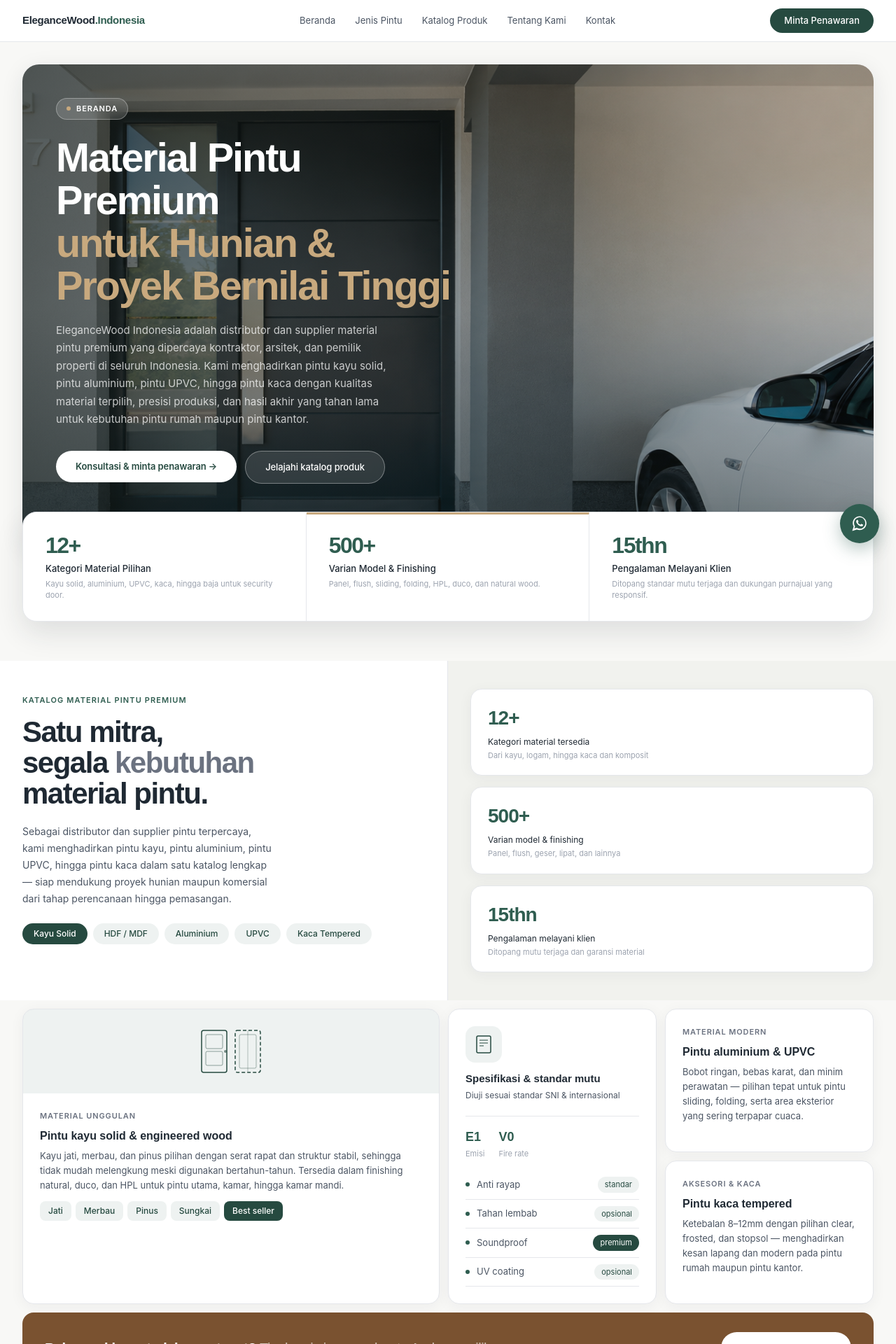
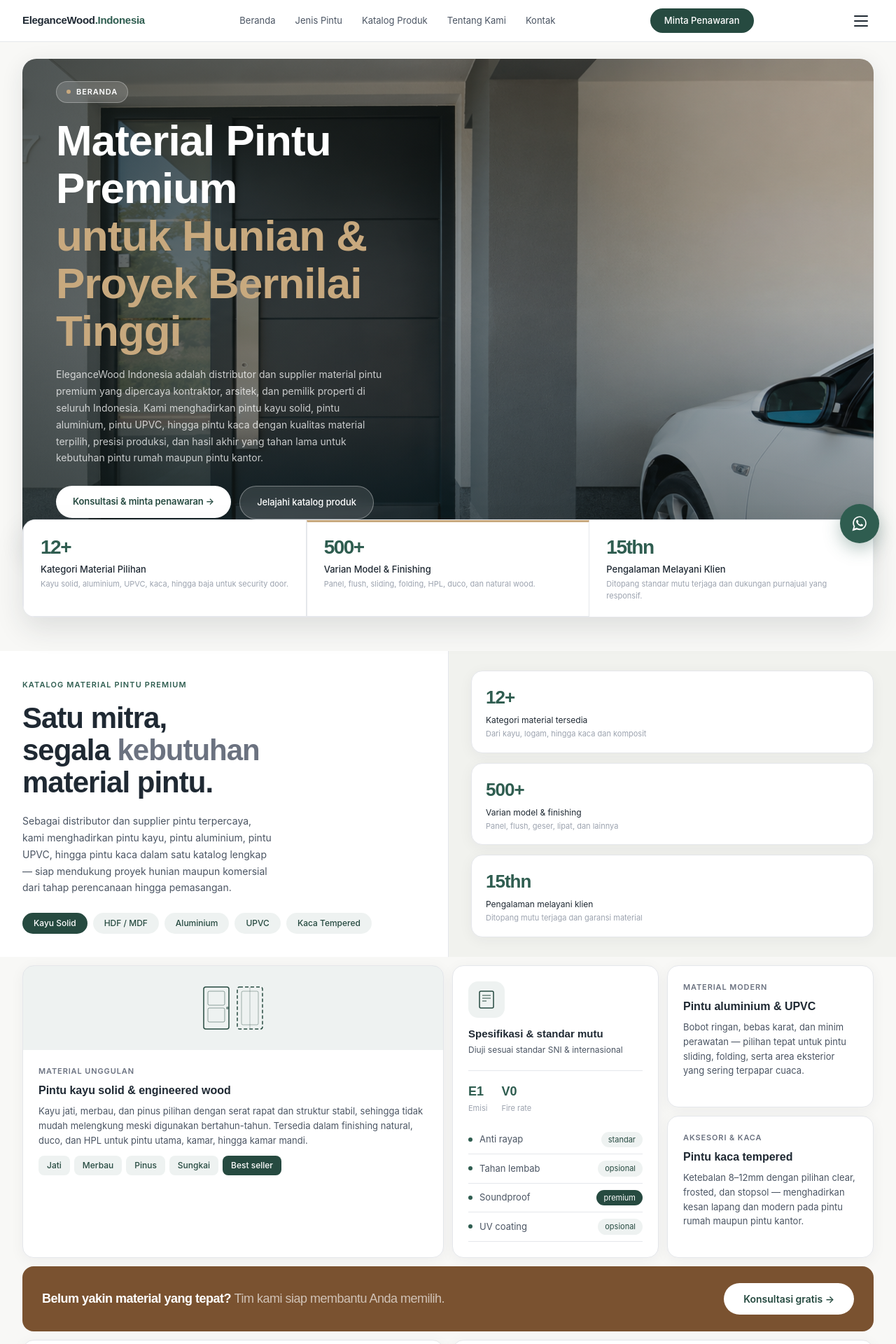
Before and after one commit to kipliybatis123-alt/PROJECT, a React (Vite) app: page / in a window 1280 px wide. Shown: the top 1920 px of the page at 70% size. Built offline with nearby package versions, Linux system fonts and the light colour scheme.

Commit message:
Add files via upload

```diff
--- a/src/components/DashboardMockup.jsx
+++ b/src/components/DashboardMockup.jsx
@@ -20,16 +20,19 @@ const cardShadow = "0 4px 20px rgba(31,41,51,0.05)";
 
 const DashboardMockup = () => {
   return (
-    <div style={{ fontFamily: c.fontBody, background: c.bg, paddingBottom: "48px" }}>
+    <div style={{ fontFamily: c.fontBody, background: c.bg, paddingBottom: "40px" }}>
 
       {/* Hero */}
-      <div style={{ display: "grid", gridTemplateColumns: "1fr 1fr", minHeight: "380px" }}>
-        <div style={{ padding: "48px 40px 40px 32px", background: c.surface, borderRight: `0.5px solid ${c.border}`, display: "flex", flexDirection: "column", justifyContent: "space-between" }}>
+      <div className="grid grid-cols-1 md:grid-cols-2">
+        <div
+          className="px-5 sm:px-6 lg:px-8"
+          style={{ paddingTop: "40px", paddingBottom: "32px", background: c.surface, borderRight: "none", display: "flex", flexDirection: "column", justifyContent: "space-between" }}
+        >
           <div>
             <p style={{ fontSize: "11px", fontWeight: 600, letterSpacing: "0.1em", color: c.primary, textTransform: "uppercase", marginBottom: "16px" }}>
               Katalog Material Pintu Premium
             </p>
-            <h1 style={{ fontFamily: c.fontHeading, fontSize: "clamp(28px, 4vw, 42px)", fontWeight: 700, lineHeight: 1.05, letterSpacing: "-1.5px", color: c.heading, margin: 0 }}>
+            <h1 style={{ fontFamily: c.fontHeading, fontSize: "clamp(26px, 5vw, 42px)", fontWeight: 700, lineHeight: 1.1, letterSpacing: "-1px", color: c.heading, margin: 0 }}>
               Satu mitra,<br />segala <span style={{ color: c.muted }}>kebutuhan</span><br />material pintu.
             </h1>
             <p style={{ fontSize: "14px", color: c.body, lineHeight: 1.7, marginTop: "20px", maxWidth: "360px" }}>
@@ -55,14 +58,17 @@ const DashboardMockup = () => {
           </div>
         </div>
 
-        <div style={{ padding: "40px 32px", background: c.bgAlt, display: "flex", flexDirection: "column", justifyContent: "center", gap: "16px" }}>
+        <div
+          className="px-5 sm:px-6 lg:px-8 border-t md:border-t-0 md:border-l"
+          style={{ paddingTop: "28px", paddingBottom: "28px", background: c.bgAlt, display: "flex", flexDirection: "column", justifyContent: "center", gap: "14px", borderColor: c.border }}
+        >
           {[
             { val: "12+", label: "Kategori material tersedia", sub: "Dari kayu, logam, hingga kaca dan komposit" },
             { val: "500+", label: "Varian model & finishing", sub: "Panel, flush, geser, lipat, dan lainnya" },
             { val: "15thn", label: "Pengalaman melayani klien", sub: "Ditopang mutu terjaga dan garansi material" },
           ].map(({ val, label, sub }) => (
-            <div key={val} style={{ background: c.surface, borderRadius: "16px", padding: "20px 24px", border: `0.5px solid ${c.border}`, boxShadow: cardShadow }}>
-              <div style={{ fontFamily: c.fontHeading, fontSize: "28px", fontWeight: 700, color: c.primary, letterSpacing: "-1px" }}>{val}</div>
+            <div key={val} style={{ background: c.surface, borderRadius: "16px", padding: "18px 20px", border: `0.5px solid ${c.border}`, boxShadow: cardShadow }}>
+              <div style={{ fontFamily: c.fontHeading, fontSize: "26px", fontWeight: 700, color: c.primary, letterSpacing: "-1px" }}>{val}</div>
               <div style={{ fontSize: "12px", color: c.heading, marginTop: "4px" }}>{label}</div>
               <div style={{ fontSize: "11px", color: c.faint, marginTop: "2px" }}>{sub}</div>
             </div>
@@ -71,10 +77,10 @@ const DashboardMockup = () => {
       </div>
 
       {/* Card Grid */}
-      <div style={{ display: "grid", gridTemplateColumns: "2fr 1fr 1fr", gap: "12px", padding: "12px 32px 0" }}>
+      <div className="grid grid-cols-1 md:grid-cols-4 px-4 sm:px-6 lg:px-8" style={{ gap: "12px", paddingTop: "12px" }}>
 
         {/* Card Utama */}
-        <div style={{ background: c.surface, borderRadius: "16px", border: `0.5px solid ${c.border}`, overflow: "hidden", boxShadow: cardShadow }}>
+        <div className="md:col-span-2" style={{ background: c.surface, borderRadius: "16px", border: `0.5px solid ${c.border}`, overflow: "hidden", boxShadow: cardShadow }}>
           <div style={{ height: "120px", background: c.tint, display: "flex", alignItems: "center", justifyContent: "center" }}>
             <svg width="100" height="72" viewBox="0 0 100 72" fill="none" xmlns="http://www.w3.org/2000/svg">
               <rect x="8" y="6" width="36" height="60" rx="3" stroke={c.primaryDark} strokeWidth="1.5" fill="none" />
@@ -86,7 +92,7 @@ const DashboardMockup = () => {
               <line x1="74" y1="6" x2="74" y2="66" stroke={c.primaryDark} strokeWidth="0.8" opacity="0.4" />
             </svg>
           </div>
-          <div style={{ padding: "24px" }}>
+          <div style={{ padding: "22px" }}>
             <p style={{ fontSize: "11px", fontWeight: 600, color: c.muted, letterSpacing: "0.08em", textTransform: "uppercase", marginBottom: "10px" }}>Material unggulan</p>
             <p style={{ fontFamily: c.fontHeading, fontSize: "16px", fontWeight: 700, color: c.heading, lineHeight: 1.3 }}>Pintu kayu solid & engineered wood</p>
             <p style={{ fontSize: "13px", color: c.body, lineHeight: 1.6, marginTop: "8px" }}>
@@ -102,7 +108,7 @@ const DashboardMockup = () => {
         </div>
 
         {/* Profile / Spesifikasi Card */}
-        <div style={{ background: c.surface, borderRadius: "16px", border: `0.5px solid ${c.border}`, padding: "24px", boxShadow: cardShadow }}>
+        <div className="md:col-span-1" style={{ background: c.surface, borderRadius: "16px", border: `0.5px solid ${c.border}`, padding: "22px", boxShadow: cardShadow }}>
           <div style={{ width: "52px", height: "52px", borderRadius: "14px", background: c.tint, display: "flex", alignItems: "center", justifyContent: "center" }}>
             <svg width="28" height="28" viewBox="0 0 28 28" fill="none" xmlns="http://www.w3.org/2000/svg">
               <rect x="4" y="2" width="20" height="24" rx="2" stroke={c.primaryDark} strokeWidth="1.5" fill="none" />
@@ -140,13 +146,13 @@ const DashboardMockup = () => {
         </div>
 
         {/* 2 Card Kecil */}
-        <div style={{ display: "flex", flexDirection: "column", gap: "12px" }}>
-          <div style={{ background: c.surface, borderRadius: "16px", border: `0.5px solid ${c.border}`, padding: "24px", flex: 1, boxShadow: cardShadow }}>
+        <div className="md:col-span-1 flex flex-col" style={{ gap: "12px" }}>
+          <div style={{ background: c.surface, borderRadius: "16px", border: `0.5px solid ${c.border}`, padding: "22px", flex: 1, boxShadow: cardShadow }}>
             <p style={{ fontSize: "11px", fontWeight: 600, color: c.muted, letterSpacing: "0.08em", textTransform: "uppercase", marginBottom: "10px" }}>Material modern</p>
             <p style={{ fontFamily: c.fontHeading, fontSize: "16px", fontWeight: 700, color: c.heading, lineHeight: 1.3 }}>Pintu aluminium & UPVC</p>
             <p style={{ fontSize: "13px", color: c.body, lineHeight: 1.6, marginTop: "8px" }}>Bobot ringan, bebas karat, dan minim perawatan — pilihan tepat untuk pintu sliding, folding, serta area eksterior yang sering terpapar cuaca.</p>
           </div>
-          <div style={{ background: c.surface, borderRadius: "16px", border: `0.5px solid ${c.border}`, padding: "24px", flex: 1, boxShadow: cardShadow }}>
+          <div style={{ background: c.surface, borderRadius: "16px", border: `0.5px solid ${c.border}`, padding: "22px", flex: 1, boxShadow: cardShadow }}>
             <p style={{ fontSize: "11px", fontWeight: 600, color: c.muted, letterSpacing: "0.08em", textTransform: "uppercase", marginBottom: "10px" }}>Aksesori & kaca</p>
             <p style={{ fontFamily: c.fontHeading, fontSize: "16px", fontWeight: 700, color: c.heading, lineHeight: 1.3 }}>Pintu kaca tempered</p>
             <p style={{ fontSize: "13px", color: c.body, lineHeight: 1.6, marginTop: "8px" }}>Ketebalan 8–12mm dengan pilihan clear, frosted, dan stopsol — menghadirkan kesan lapang dan modern pada pintu rumah maupun pintu kantor.</p>
@@ -155,18 +161,24 @@ const DashboardMockup = () => {
       </div>
 
       {/* CTA Strip */}
-      <div style={{ margin: "12px 32px 0", background: c.secondary, borderRadius: "16px", padding: "28px 32px", display: "flex", alignItems: "center", justifyContent: "space-between" }}>
-        <p style={{ fontFamily: c.fontHeading, fontSize: "20px", fontWeight: 700, color: "#fff", letterSpacing: "-0.5px" }}>
+      <div
+        className="mx-4 sm:mx-6 lg:mx-8 flex flex-col sm:flex-row sm:items-center sm:justify-between"
+        style={{ marginTop: "12px", background: c.secondary, borderRadius: "16px", padding: "24px 28px", gap: "16px" }}
+      >
+        <p style={{ fontFamily: c.fontHeading, fontSize: "18px", fontWeight: 700, color: "#fff", letterSpacing: "-0.5px" }}>
           Belum yakin material yang tepat? <span style={{ color: "rgba(255,255,255,0.65)", fontWeight: 500 }}>Tim kami siap membantu Anda memilih.</span>
         </p>
-        <button style={{ background: "#fff", color: c.primaryDark, border: "none", borderRadius: "24px", padding: "12px 28px", fontSize: "14px", fontFamily: c.fontBody, fontWeight: 600, cursor: "pointer", whiteSpace: "nowrap" }}>
+        <button
+          className="w-full sm:w-auto"
+          style={{ background: "#fff", color: c.primaryDark, border: "none", borderRadius: "24px", padding: "12px 28px", fontSize: "14px", fontFamily: c.fontBody, fontWeight: 600, cursor: "pointer", whiteSpace: "nowrap" }}
+        >
           Konsultasi gratis →
         </button>
       </div>
 
       {/* Bottom Row */}
-      <div style={{ display: "grid", gridTemplateColumns: "1fr 1fr", gap: "12px", padding: "12px 32px 0" }}>
-        <div style={{ background: c.surface, borderRadius: "16px", border: `0.5px solid ${c.border}`, padding: "24px", boxShadow: cardShadow }}>
+      <div className="grid grid-cols-1 md:grid-cols-2 px-4 sm:px-6 lg:px-8" style={{ gap: "12px", paddingTop: "12px" }}>
+        <div style={{ background: c.surface, borderRadius: "16px", border: `0.5px solid ${c.border}`, padding: "22px", boxShadow: cardShadow }}>
           <p style={{ fontSize: "11px", fontWeight: 600, color: c.muted, letterSpacing: "0.08em", textTransform: "uppercase", marginBottom: "10px" }}>Jenis pintu tersedia</p>
           {["Pintu panel kayu solid", "Pintu flush HDF / MDF", "Pintu geser (sliding)", "Pintu lipat (folding)", "Pintu baja & security door", "Pintu kaca frameless"].map((item) => (
             <div key={item} style={{ display: "flex", alignItems: "center", gap: "10px", fontSize: "13px", color: c.body, padding: "9px 0", borderBottom: `0.5px solid ${c.border}` }}>
@@ -175,7 +187,7 @@ const DashboardMockup = () => {
             </div>
           ))}
         </div>
-        <div style={{ background: c.surface, borderRadius: "16px", border: `0.5px solid ${c.border}`, padding: "24px", boxShadow: cardShadow }}>
+        <div style={{ background: c.surface, borderRadius: "16px", border: `0.5px solid ${c.border}`, padding: "22px", boxShadow: cardShadow }}>
           <p style={{ fontSize: "11px", fontWeight: 600, color: c.muted, letterSpacing: "0.08em", textTransform: "uppercase", marginBottom: "10px" }}>Testimoni Klien</p>
           <p style={{ fontSize: "14px", color: c.body, fontWeight: 400, lineHeight: 1.6, marginTop: "4px" }}>
             "Kami sudah tiga tahun memakai pintu kayu jati dari EleganceWood untuk proyek perumahan, dan hasil finishing duco-nya masih rapi sampai sekarang. Pengirimannya juga tepat waktu."
--- a/src/components/Hero.jsx
+++ b/src/components/Hero.jsx
@@ -23,13 +23,13 @@ const Hero = () => {
       {/* ═══════════════════════════════════════════
           HERO UTAMA — full-width image + teks overlay
       ═══════════════════════════════════════════ */}
-      <div style={{ padding: "32px 32px 0" }}>
+      <div className="px-4 sm:px-6 lg:px-8" style={{ paddingTop: "24px" }}>
         <div
+          className="min-h-[440px] sm:min-h-[520px] lg:min-h-[600px]"
           style={{
             position: "relative",
-            borderRadius: "24px",
+            borderRadius: "20px",
             overflow: "hidden",
-            minHeight: "600px",
             display: "flex",
             alignItems: "flex-end",
             boxShadow: "0 8px 32px rgba(31,41,51,0.10)",
@@ -72,10 +72,12 @@ const Hero = () => {
 
           {/* ── Konten Teks Kiri ── */}
           <div
+            className="px-5 sm:px-8 lg:px-12"
             style={{
               position: "relative",
               zIndex: 2,
-              padding: "48px 48px 96px",
+              paddingTop: "32px",
+              paddingBottom: "56px",
               maxWidth: "660px",
             }}
           >
@@ -87,7 +89,7 @@ const Hero = () => {
                 backdropFilter: "blur(8px)",
                 border: "0.5px solid rgba(255,255,255,0.3)",
                 borderRadius: "20px", padding: "6px 14px",
-                marginBottom: "24px",
+                marginBottom: "20px",
               }}
             >
               <span style={{ width: "6px", height: "6px", borderRadius: "50%", background: c.accent, display: "inline-block" }} />
@@ -100,12 +102,12 @@ const Hero = () => {
             <h1
               style={{
                 fontFamily: c.fontHeading,
-                fontSize: "clamp(32px, 4.5vw, 62px)",
+                fontSize: "clamp(28px, 6vw, 62px)",
                 fontWeight: 700,
-                lineHeight: 1.06,
-                letterSpacing: "-2px",
+                lineHeight: 1.1,
+                letterSpacing: "-1px",
                 color: "#fff",
-                margin: "0 0 20px",
+                margin: "0 0 16px",
               }}
             >
               Material Pintu Premium<br />
@@ -115,11 +117,11 @@ const Hero = () => {
             {/* Description */}
             <p
               style={{
-                fontSize: "15px",
+                fontSize: "14px",
                 color: "rgba(255,255,255,0.75)",
                 lineHeight: 1.7,
                 maxWidth: "480px",
-                margin: "0 0 32px",
+                margin: "0 0 28px",
               }}
             >
               EleganceWood Indonesia adalah distributor dan supplier material pintu premium yang dipercaya kontraktor, arsitek, dan pemilik properti di seluruh Indonesia. Kami menghadirkan pintu kayu solid, pintu aluminium, pintu UPVC, hingga pintu kaca dengan kualitas material terpilih, presisi produksi, dan hasil akhir yang tahan lama untuk kebutuhan pintu rumah maupun pintu kantor.
@@ -134,7 +136,7 @@ const Hero = () => {
                     color: c.primaryDark,
                     border: "none",
                     borderRadius: "24px",
-                    padding: "13px 28px",
+                    padding: "13px 24px",
                     fontSize: "13px",
                     fontFamily: c.fontBody,
                     fontWeight: 600,
@@ -156,7 +158,7 @@ const Hero = () => {
                     color: "#fff",
                     border: "0.5px solid rgba(255,255,255,0.35)",
                     borderRadius: "24px",
-                    padding: "13px 28px",
+                    padding: "13px 24px",
                     fontSize: "13px",
                     fontFamily: c.fontBody,
                     fontWeight: 500,
@@ -178,13 +180,12 @@ const Hero = () => {
       {/* ═══════════════════════════════════════════
           STATS ROW — kartu mengambang, overlap ke gambar hero
       ═══════════════════════════════════════════ */}
-      <div style={{ padding: "0 32px", marginTop: "-56px", position: "relative", zIndex: 3 }}>
+      <div className="px-4 sm:px-6 lg:px-8 -mt-6 sm:-mt-10 lg:-mt-14" style={{ position: "relative", zIndex: 3 }}>
         <div
+          className="grid grid-cols-1 sm:grid-cols-3"
           style={{
-            display: "grid",
-            gridTemplateColumns: "1fr 1fr 1fr",
             background: c.surface,
-            borderRadius: "20px",
+            borderRadius: "18px",
             border: `0.5px solid ${c.border}`,
             overflow: "hidden",
             boxShadow: "0 16px 40px rgba(31,41,51,0.12)",
@@ -209,20 +210,23 @@ const Hero = () => {
           ].map(({ val, label, sub }, i) => (
             <div
               key={val}
+              className={i < 2 ? "border-b sm:border-b-0 sm:border-r" : ""}
               style={{
-                padding: "28px 32px",
-                borderRight: i < 2 ? `0.5px solid ${c.border}` : "none",
+                padding: "22px 24px",
+                borderColor: c.border,
+                borderWidth: i < 2 ? "0.5px" : "0",
+                borderStyle: "solid",
                 borderTop: `3px solid ${i === 1 ? c.accent : "transparent"}`,
               }}
             >
-              <div style={{ fontFamily: c.fontHeading, fontSize: "32px", fontWeight: 700, color: c.primary, letterSpacing: "-1.5px", lineHeight: 1 }}>{val}</div>
+              <div style={{ fontFamily: c.fontHeading, fontSize: "28px", fontWeight: 700, color: c.primary, letterSpacing: "-1.5px", lineHeight: 1 }}>{val}</div>
               <div style={{ fontSize: "13px", color: c.heading, marginTop: "8px", fontWeight: 500 }}>{label}</div>
               <div style={{ fontSize: "11px", color: c.faint, marginTop: "3px" }}>{sub}</div>
             </div>
           ))}
         </div>
       </div>
-      <div style={{ height: "56px" }} />
+      <div style={{ height: "48px" }} />
     </section>
   );
 };
--- a/src/components/Navbar.jsx
+++ b/src/components/Navbar.jsx
@@ -12,8 +12,17 @@ const c = {
   fontBody: "'Inter', 'Plus Jakarta Sans', sans-serif",
 };
 
+const NAV_LINKS = [
+  { label: "Beranda", href: "#home" },
+  { label: "Jenis Pintu", href: "#jenis" },
+  { label: "Katalog Produk", href: "#portofolio" },
+  { label: "Tentang Kami", href: "#tentang" },
+  { label: "Kontak", href: "#kontak" },
+];
+
 const Navbar = () => {
   const [scrollY, setScrollY] = useState(0);
+  const [menuOpen, setMenuOpen] = useState(false);
 
   useEffect(() => {
     const handleScroll = () => setScrollY(window.scrollY);
@@ -21,14 +30,22 @@ const Navbar = () => {
     return () => window.removeEventListener("scroll", handleScroll);
   }, []);
 
+  // Prevent background scroll when mobile menu is open
+  useEffect(() => {
+    document.body.style.overflow = menuOpen ? "hidden" : "";
+    return () => { document.body.style.overflow = ""; };
+  }, [menuOpen]);
+
   const isScrolled = scrollY > 20;
 
   return (
+    <>
       <nav
+        className="px-4 sm:px-6 lg:px-8"
         style={{
           position: "fixed", top: 0, left: 0, right: 0, zIndex: 50,
           display: "flex", alignItems: "center", justifyContent: "space-between",
-        padding: "0 32px", height: "60px",
+          height: "60px",
           background: isScrolled ? "rgba(255,255,255,0.96)" : c.surface,
           borderBottom: `0.5px solid ${c.border}`,
           backdropFilter: isScrolled ? "blur(16px)" : "none",
@@ -38,19 +55,17 @@ const Navbar = () => {
         }}
       >
         {/* Logo */}
-      <a href="#home" style={{ textDecoration: "none", fontFamily: c.fontHeading, fontSize: "15px", fontWeight: 700, color: c.heading, letterSpacing: "-0.3px" }}>
+        <a
+          href="#home"
+          onClick={() => setMenuOpen(false)}
+          style={{ textDecoration: "none", fontFamily: c.fontHeading, fontSize: "15px", fontWeight: 700, color: c.heading, letterSpacing: "-0.3px" }}
+        >
           EleganceWood<span style={{ color: c.primary }}>.Indonesia</span>
         </a>
 
-      {/* Nav Links */}
-      <div style={{ display: "flex", gap: "28px" }}>
-        {[
-          { label: "Beranda", href: "#home" },
-          { label: "Jenis Pintu", href: "#jenis" },
-          { label: "Katalog Produk", href: "#portofolio" },
-          { label: "Tentang Kami", href: "#tentang" },
-          { label: "Kontak", href: "#kontak" },
-        ].map((item) => (
+        {/* Nav Links — desktop only */}
+        <div className="hidden md:flex" style={{ gap: "28px" }}>
+          {NAV_LINKS.map((item) => (
             <a
               key={item.label}
               href={item.href}
@@ -63,8 +78,8 @@ const Navbar = () => {
           ))}
         </div>
 
-      {/* CTA */}
-      <a href="#kontak">
+        {/* CTA — desktop only */}
+        <a href="#kontak" className="hidden md:block">
           <button
             style={{
               background: c.primaryDark, color: "#fff", border: "none",
@@ -78,7 +93,83 @@ const Navbar = () => {
             Minta Penawaran
           </button>
         </a>
+
+        {/* Hamburger — mobile only */}
+        <button
+          className="md:hidden"
+          aria-label={menuOpen ? "Tutup menu" : "Buka menu"}
+          aria-expanded={menuOpen}
+          onClick={() => setMenuOpen((v) => !v)}
+          style={{
+            width: "36px", height: "36px",
+            display: "flex", flexDirection: "column", alignItems: "center", justifyContent: "center",
+            gap: "5px", background: "transparent", border: "none", cursor: "pointer", padding: 0,
+          }}
+        >
+          <span style={{
+            width: "20px", height: "2px", background: c.heading, borderRadius: "2px",
+            transition: "transform 250ms ease, opacity 250ms ease",
+            transform: menuOpen ? "translateY(7px) rotate(45deg)" : "none",
+          }} />
+          <span style={{
+            width: "20px", height: "2px", background: c.heading, borderRadius: "2px",
+            transition: "opacity 250ms ease",
+            opacity: menuOpen ? 0 : 1,
+          }} />
+          <span style={{
+            width: "20px", height: "2px", background: c.heading, borderRadius: "2px",
+            transition: "transform 250ms ease, opacity 250ms ease",
+            transform: menuOpen ? "translateY(-7px) rotate(-45deg)" : "none",
+          }} />
+        </button>
       </nav>
+
+      {/* Mobile dropdown panel */}
+      <div
+        className="md:hidden"
+        style={{
+          position: "fixed", top: "60px", left: 0, right: 0, zIndex: 49,
+          background: c.surface,
+          borderBottom: `0.5px solid ${c.border}`,
+          boxShadow: "0 12px 24px rgba(31,41,51,0.08)",
+          display: "flex", flexDirection: "column",
+          padding: "8px 20px 20px",
+          fontFamily: c.fontBody,
+          transformOrigin: "top",
+          transform: menuOpen ? "scaleY(1)" : "scaleY(0)",
+          opacity: menuOpen ? 1 : 0,
+          maxHeight: menuOpen ? "80vh" : "0",
+          overflow: "hidden",
+          transition: "transform 250ms ease, opacity 200ms ease, max-height 250ms ease",
+        }}
+      >
+        {NAV_LINKS.map((item) => (
+          <a
+            key={item.label}
+            href={item.href}
+            onClick={() => setMenuOpen(false)}
+            style={{
+              fontSize: "14px", color: c.body, textDecoration: "none",
+              padding: "14px 4px", borderBottom: `0.5px solid ${c.border}`,
+            }}
+          >
+            {item.label}
+          </a>
+        ))}
+        <a href="#kontak" onClick={() => setMenuOpen(false)} style={{ marginTop: "16px" }}>
+          <button
+            style={{
+              width: "100%",
+              background: c.primaryDark, color: "#fff", border: "none",
+              borderRadius: "20px", padding: "12px 20px",
+              fontSize: "13px", fontFamily: c.fontBody, fontWeight: 500, cursor: "pointer",
+            }}
+          >
+            Minta Penawaran
+          </button>
+        </a>
+      </div>
+    </>
   );
 };
 
--- a/src/components/WhatsAppFloat.jsx
+++ b/src/components/WhatsAppFloat.jsx
@@ -10,13 +10,10 @@ const WhatsAppFloat = () => {
       target="_blank"
       rel="noopener noreferrer"
       aria-label="Chat via WhatsApp"
+      className="right-4 bottom-4 w-12 h-12 sm:right-6 sm:bottom-6 sm:w-14 sm:h-14"
       style={{
         position: "fixed",
-        right: "24px",
-        bottom: "24px",
         zIndex: 60,
-        width: "56px",
-        height: "56px",
         borderRadius: "50%",
         background: "#2F5D50",
         display: "flex",
```
Also changed, not shown: src/components/About.jsx (+8 -6 lines), src/components/Contact.jsx (+12 -10 lines), src/components/Portofolio.jsx (+4 -4 lines). Lines whose indentation alone changed are shown as unchanged.
